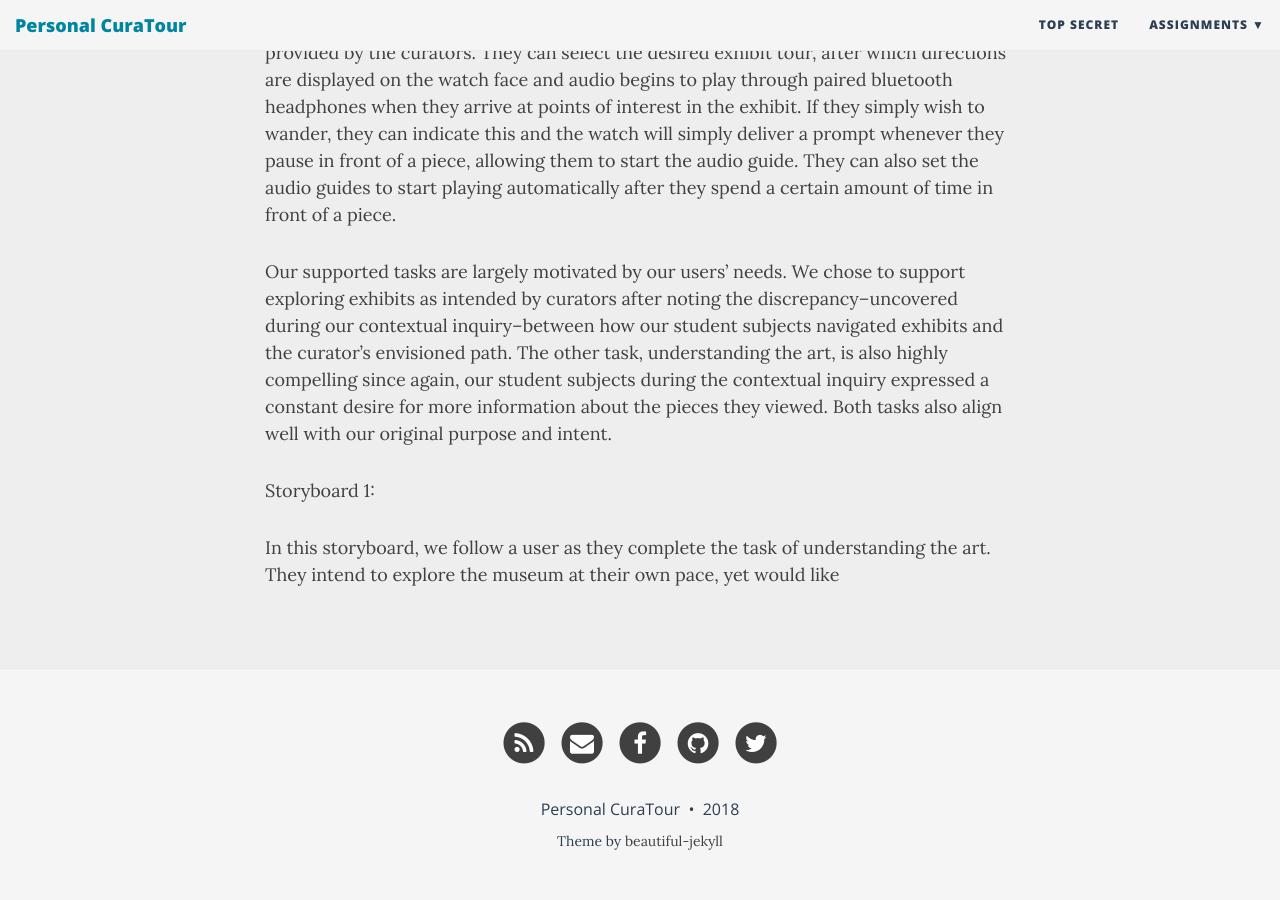
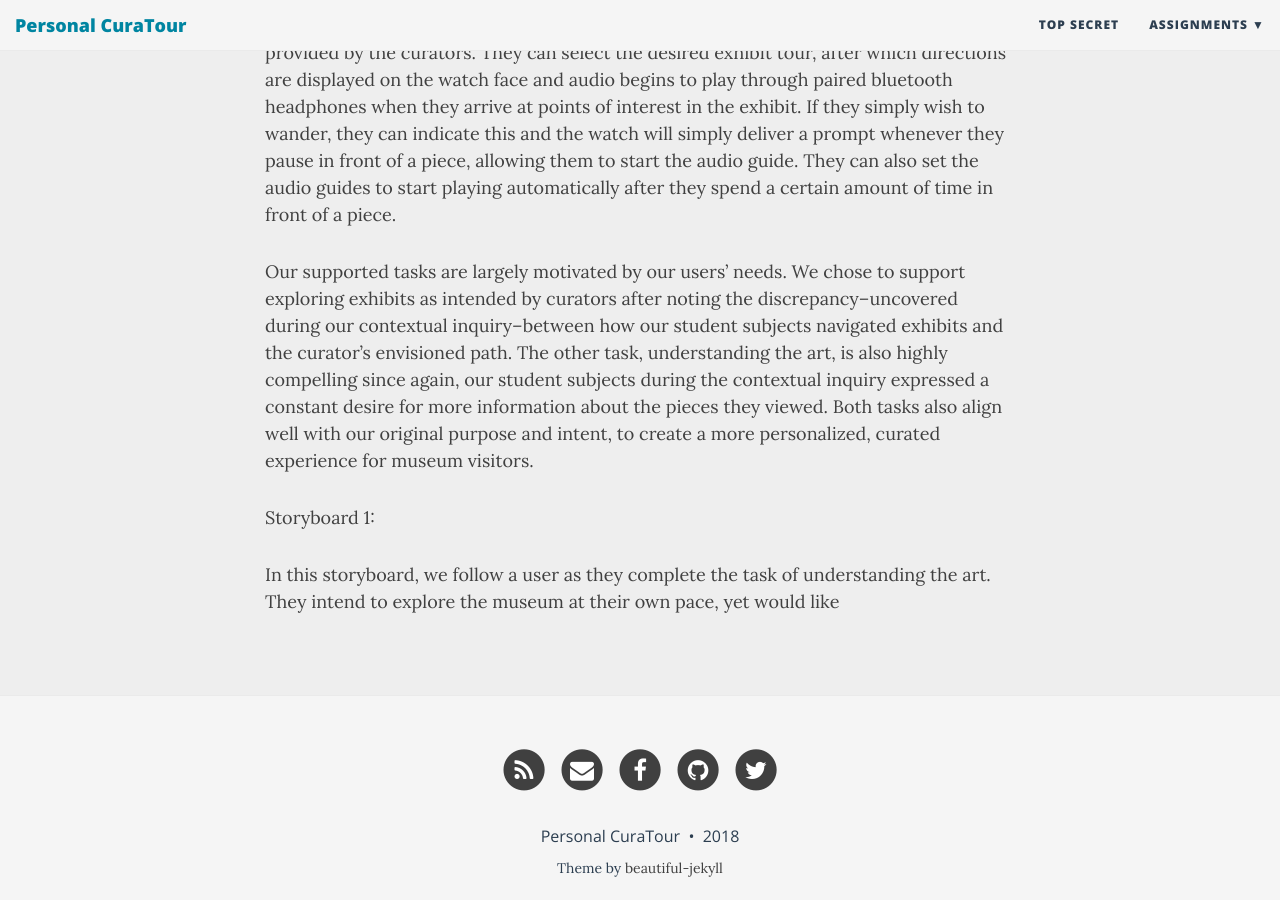
Before and after one commit to krtejeda/PersonalCuraTour, a Jekyll site: the page built from Project-Design-Review.md, in a window 1280 px wide and 900 px high, scrolled down 846 px. Built offline with Jekyll 4.4.1, drawn with Linux system fonts in a browser that asks for light colours; nearby versions of some CDN libraries.

Commit message:
Update Project-Design-Review.md

```diff
--- a/Project-Design-Review.md
+++ b/Project-Design-Review.md
@@ -9,7 +9,7 @@ Our design uses a smartwatch paired with audio, played through wireless earbuds,
 
 The specific functionality of the design is as follows: when the user launches the watch app, if they want a curated tour then they are offered a menu several exhibit tours provided by the curators. They can select the desired exhibit tour, after which directions are displayed on the watch face and audio begins to play through paired bluetooth headphones when they arrive at points of interest in the exhibit.  If they simply wish to wander, they can indicate this and the watch will simply deliver a prompt whenever they pause in front of a piece, allowing them to start the audio guide.  They can also set the audio guides to start playing automatically after they spend a certain amount of time in front of a piece.
 
-Our supported tasks are largely motivated by our users’ needs.  We chose to support exploring exhibits as intended by curators after noting the discrepancy--uncovered during our contextual inquiry--between how our student subjects navigated exhibits and the curator’s envisioned path.   The other task, understanding the art, is also highly compelling since again, our student subjects during the contextual inquiry expressed a constant desire for more information about the pieces they viewed.  Both tasks also align well with our original purpose and intent.
+Our supported tasks are largely motivated by our users’ needs.  We chose to support exploring exhibits as intended by curators after noting the discrepancy--uncovered during our contextual inquiry--between how our student subjects navigated exhibits and the curator’s envisioned path.   The other task, understanding the art, is also highly compelling since again, our student subjects during the contextual inquiry expressed a constant desire for more information about the pieces they viewed.  Both tasks also align well with our original purpose and intent, to create a more personalized, curated experience for museum visitors.
 
 
 Storyboard 1:
```
